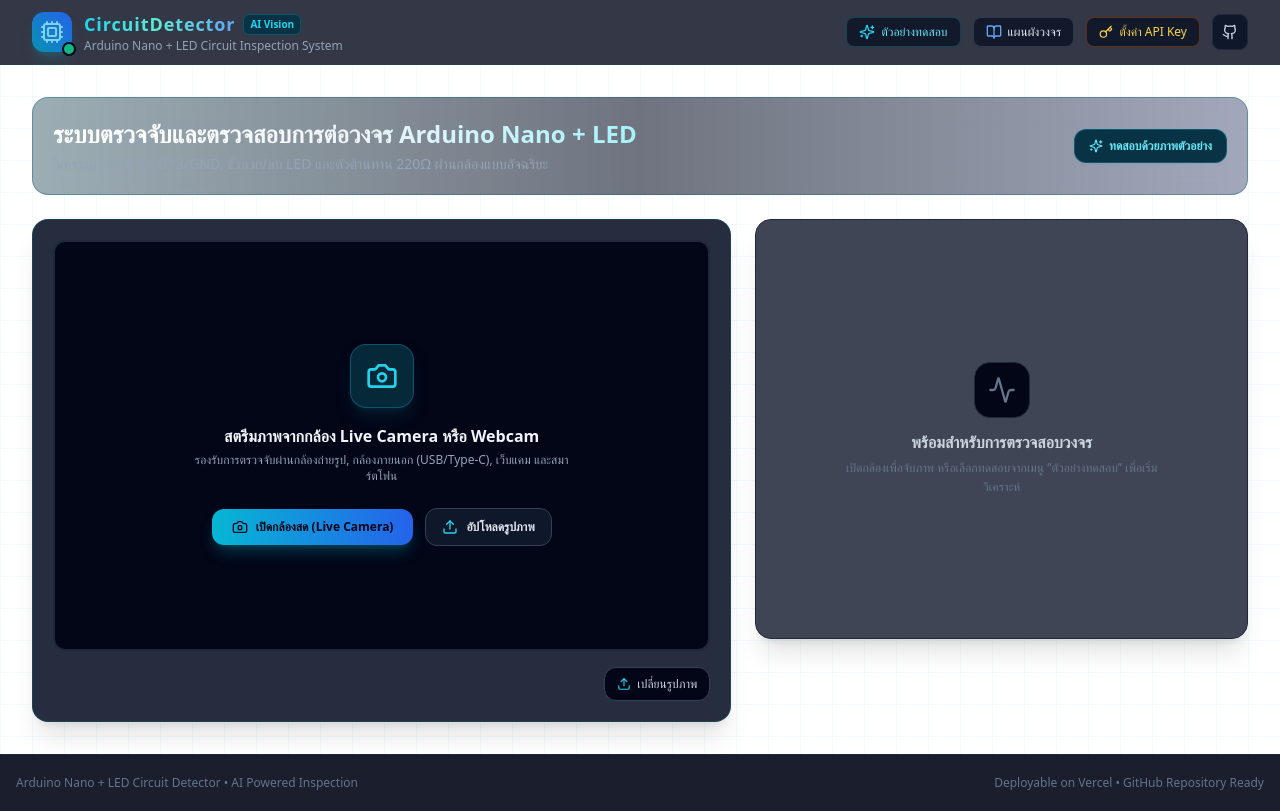
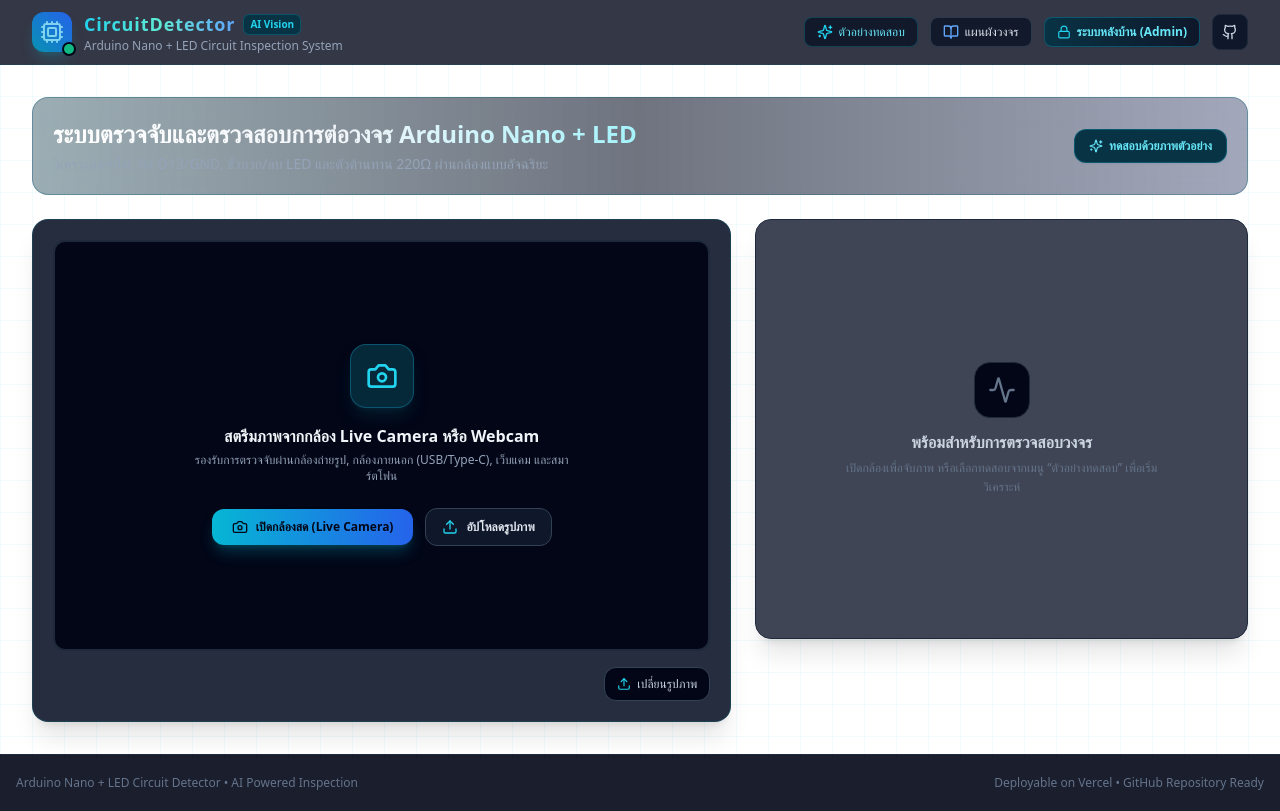
Before and after one commit to bookbungtim69/circuitdetector, a Next.js app: page / in a window 1280 px wide. Built offline with nearby package versions, Linux system fonts and the light colour scheme.

Commit message:
feat: add admin backend with PIN 0000 auth, history logging, and API key management in components/Navbar.tsx

```diff
--- a/components/Navbar.tsx
+++ b/components/Navbar.tsx
@@ -1,26 +1,23 @@
 'use client';
 
 import React from 'react';
-import { Cpu, BookOpen, Key, Github, Sparkles, HelpCircle } from 'lucide-react';
+import Link from 'next/link';
+import { Cpu, BookOpen, Lock, Github, Sparkles, ShieldCheck } from 'lucide-react';
 
 interface NavbarProps {
   onOpenSchematic: () => void;
   onOpenSamples: () => void;
-  onOpenApiKey: () => void;
-  hasCustomApiKey: boolean;
 }
 
 export const Navbar: React.FC<NavbarProps> = ({
   onOpenSchematic,
   onOpenSamples,
-  onOpenApiKey,
-  hasCustomApiKey,
 }) => {
   return (
     <header className="sticky top-0 z-40 w-full border-b border-cyan-900/40 bg-slate-950/80 backdrop-blur-md">
       <div className="max-w-7xl mx-auto px-4 sm:px-6 lg:px-8 h-16 flex items-center justify-between">
         {/* Logo & Brand */}
-        <div className="flex items-center space-x-3">
+        <Link href="/" className="flex items-center space-x-3 cursor-pointer">
           <div className="relative flex items-center justify-center w-10 h-10 rounded-xl bg-gradient-to-tr from-cyan-600 to-blue-600 shadow-lg shadow-cyan-500/20 text-white font-bold">
             <Cpu className="w-6 h-6 animate-pulse text-cyan-200" />
             <div className="absolute -bottom-1 -right-1 w-3.5 h-3.5 bg-emerald-500 rounded-full border-2 border-slate-950"></div>
@@ -38,7 +35,7 @@ export const Navbar: React.FC<NavbarProps> = ({
               Arduino Nano + LED Circuit Inspection System
             </p>
           </div>
-        </div>
+        </Link>
 
         {/* Action Buttons */}
         <div className="flex items-center space-x-2 sm:space-x-3">
@@ -64,22 +61,16 @@ export const Navbar: React.FC<NavbarProps> = ({
             <span className="md:hidden">ผังวงจร</span>
           </button>
 
-          {/* API Key Modal Button */}
-          <button
-            onClick={onOpenApiKey}
-            className={`flex items-center space-x-1.5 px-3 py-1.5 text-xs font-medium rounded-lg border transition-all ${
-              hasCustomApiKey
-                ? 'bg-emerald-950/60 text-emerald-300 border-emerald-700/70 hover:bg-emerald-900/60'
-                : 'bg-slate-900/90 text-amber-300 border-amber-800/60 hover:bg-amber-950/60'
-            }`}
-            title="ตั้งค่า Gemini API Key"
+          {/* Admin Backend Link (Protected with PIN 0000) */}
+          <Link
+            href="/admin"
+            className="flex items-center space-x-1.5 px-3 py-1.5 text-xs font-semibold rounded-lg bg-gradient-to-r from-cyan-950 to-slate-900 text-cyan-300 border border-cyan-700/60 hover:border-cyan-400 hover:text-cyan-200 transition-all shadow-sm"
+            title="เข้าสู่ระบบหลังบ้าน (จัดการ API Key และดูประวัติการตรวจ)"
           >
-            <Key className="w-3.5 h-3.5" />
-            <span className="hidden lg:inline">
-              {hasCustomApiKey ? 'API Key: ใช้งานอยู่' : 'ตั้งค่า API Key'}
-            </span>
-            <span className="lg:hidden">API</span>
-          </button>
+            <Lock className="w-3.5 h-3.5 text-cyan-400" />
+            <span className="hidden sm:inline">ระบบหลังบ้าน (Admin)</span>
+            <span className="sm:hidden">หลังบ้าน</span>
+          </Link>
 
           {/* GitHub Repo */}
           <a
```
